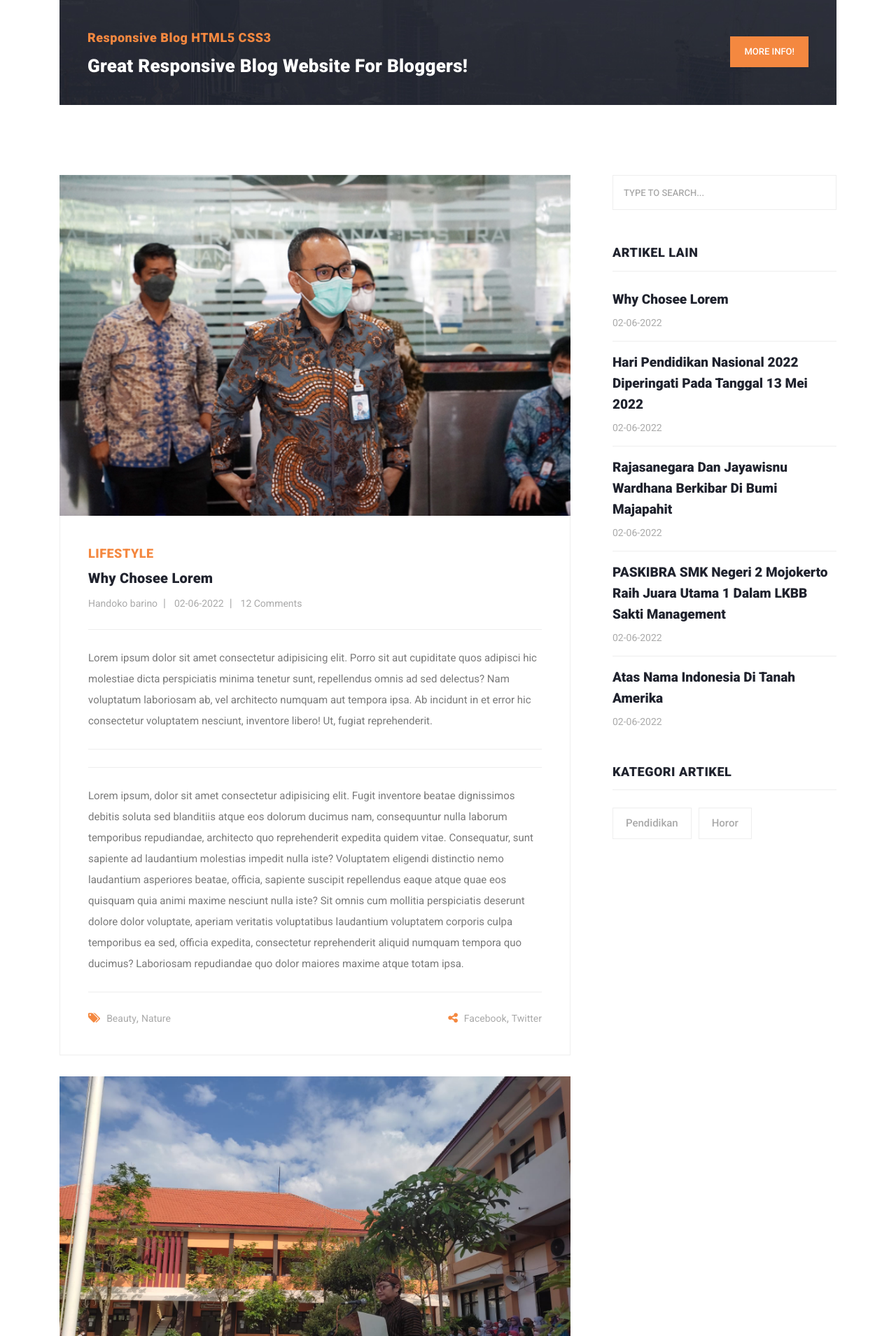
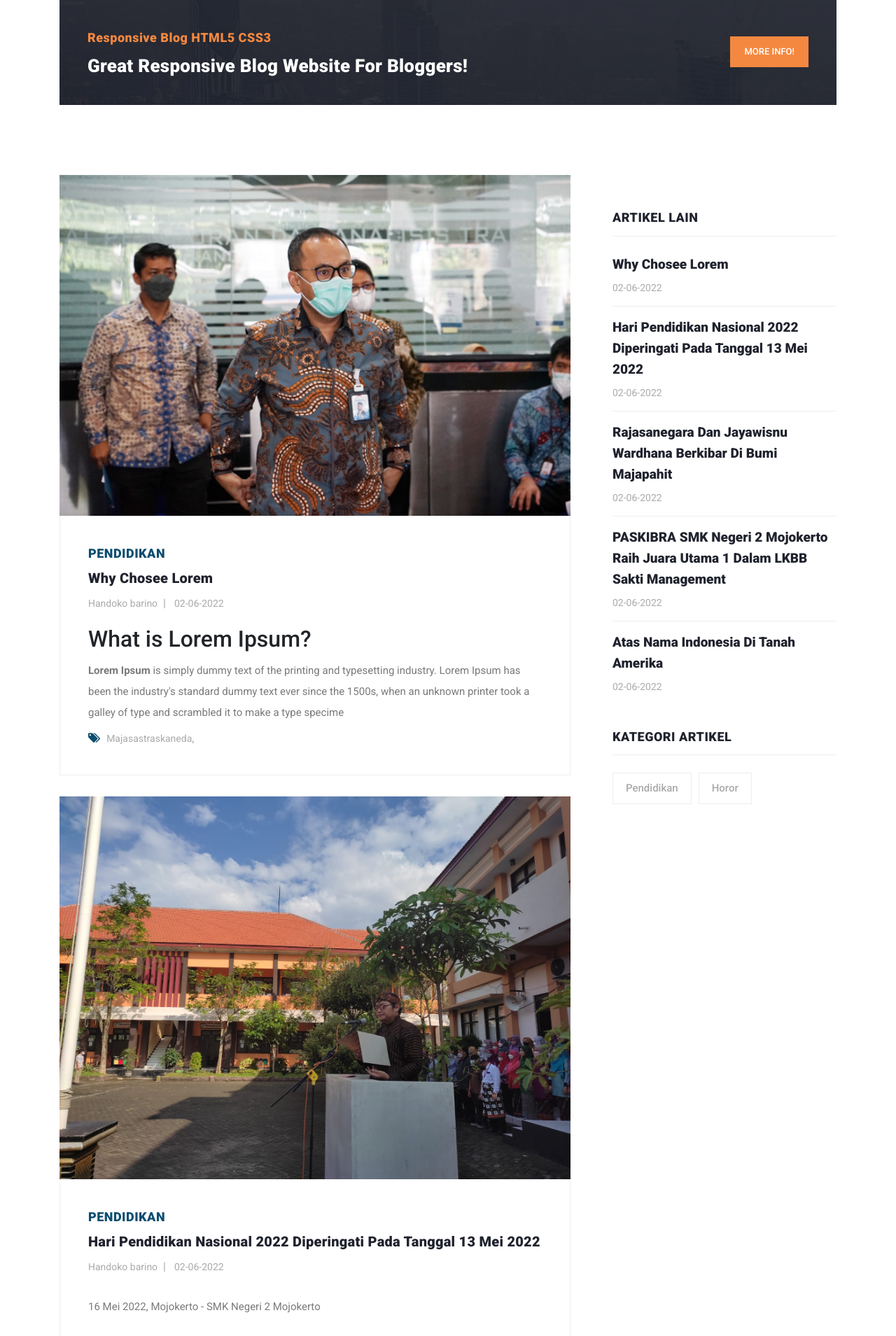
Before and after one commit to ebit3/artikels-version, a PHP site: page / in a window 1280 px wide. Shown: the part 560-2469 px from the top of the page at 70% size. Run offline with PHP 8.4, Linux system fonts and the light colour scheme; data comes from the database, SQL or seed files in the repository.

Commit message:
firs-comit

```diff
--- a/assets/temp-user/css/template.css
+++ b/assets/temp-user/css/template.css
@@ -351,7 +351,7 @@ header .navbar {
 	text-transform: uppercase;
 	letter-spacing: 0.5px;
 	font-weight: 900;
-	color: #f48840;
+	color: #0b4d70;
 }
 
 .blog-posts .down-content h4 {
@@ -403,10 +403,9 @@ header .navbar {
 }
 
 .blog-posts .down-content p {
-	padding: 25px 0px;
-	margin: 25px 0px;
-	border-top: 1px solid #eee;
-	border-bottom: 1px solid #eee;
+	padding: 10px 0px;
+	/* margin-bottom: 10px; */
+	/* margin: 10px 0px; */
 }
 
 .blog-posts .down-content ul.post-share {
@@ -420,7 +419,7 @@ header .navbar {
 
 .blog-posts .down-content ul.post-tags li:first-child i,
 .blog-posts .down-content ul.post-share li:first-child i {
-	color: #f48840;
+	color: #0b4d70;
 	margin-right: 5px;
 }
 
--- a/index.php
+++ b/index.php
@@ -6,7 +6,7 @@ $kategori = read_kategori("SELECT * FROM categories");
 
 $artikel = read_kategori("SELECT * FROM articles ORDER BY RAND() LIMIT 5");
 
-$artikel_rand = read_kategori("SELECT * FROM articles ORDER BY RAND() LIMIT 3");
+$artikel_rand = read_kategori("SELECT * FROM articles INNER JOIN categories ON articles.id_kategori = categories.id_kategori ORDER BY RAND() LIMIT 3");
 
 ?>
 
@@ -81,33 +81,23 @@ $artikel_rand = read_kategori("SELECT * FROM articles ORDER BY RAND() LIMIT 3");
                                         <img src="assets/images/<?= $row['gambar'] ?>" alt="">
                                     </div>
                                     <div class="down-content">
-                                        <span>Lifestyle</span>
+                                        <span><?= $row['kategori'] ?></span>
                                         <a href="post-details.html">
                                             <h4><?= $row['judul'] ?></h4>
                                         </a>
                                         <ul class="post-info">
                                             <li><a href="#"><?= $row['author'] ?></a></li>
                                             <li><a href="#"> <?= date("d-m-Y", strtotime($row['tgl_release'])); ?></a></li>
-                                            <li><a href="#">12 Comments</a></li>
                                         </ul>
-                                        <p>Lorem ipsum dolor sit amet consectetur adipisicing elit. Porro sit aut cupiditate quos adipisci hic molestiae dicta perspiciatis minima tenetur sunt, repellendus omnis ad sed delectus? Nam voluptatum laboriosam ab, vel architecto numquam aut tempora ipsa. Ab incidunt in et error hic consectetur voluptatem nesciunt, inventore libero! Ut, fugiat reprehenderit.</p>
                                         <p>
-                                            Lorem ipsum, dolor sit amet consectetur adipisicing elit. Fugit inventore beatae dignissimos debitis soluta sed blanditiis atque eos dolorum ducimus nam, consequuntur nulla laborum temporibus repudiandae, architecto quo reprehenderit expedita quidem vitae. Consequatur, sunt sapiente ad laudantium molestias impedit nulla iste? Voluptatem eligendi distinctio nemo laudantium asperiores beatae, officia, sapiente suscipit repellendus eaque atque quae eos quisquam quia animi maxime nesciunt nulla iste? Sit omnis cum mollitia perspiciatis deserunt dolore dolor voluptate, aperiam veritatis voluptatibus laudantium voluptatem corporis culpa temporibus ea sed, officia expedita, consectetur reprehenderit aliquid numquam tempora quo ducimus? Laboriosam repudiandae quo dolor maiores maxime atque totam ipsa.
+                                            <?= substr($row['isi'], 0, 300); ?>
                                         </p>
                                         <div class="post-options">
                                             <div class="row">
                                                 <div class="col-6">
                                                     <ul class="post-tags">
                                                         <li><i class="fa fa-tags"></i></li>
-                                                        <li><a href="#">Beauty</a>,</li>
-                                                        <li><a href="#">Nature</a></li>
-                                                    </ul>
-                                                </div>
-                                                <div class="col-6">
-                                                    <ul class="post-share">
-                                                        <li><i class="fa fa-share-alt"></i></li>
-                                                        <li><a href="#">Facebook</a>,</li>
-                                                        <li><a href="#"> Twitter</a></li>
+                                                        <li><a>Majasastraskaneda</a>,</li>
                                                     </ul>
                                                 </div>
                                             </div>
@@ -130,13 +120,13 @@ $artikel_rand = read_kategori("SELECT * FROM articles ORDER BY RAND() LIMIT 3");
             <div class="col-lg-4">
                 <div class="sidebar">
                     <div class="row">
-                        <div class="col-lg-12">
+                        <!-- <div class="col-lg-12">
                             <div class="sidebar-item search">
                                 <form id="search_form" name="gs" method="GET" action="#">
                                     <input type="text" name="q" class="searchText" placeholder="type to search..." autocomplete="on">
                                 </form>
                             </div>
-                        </div>
+                        </div> -->
 
                         <div class="col-lg-12">
                             <div class="sidebar-item recent-posts">
```
Also changed, not shown: .htaccess (added).
